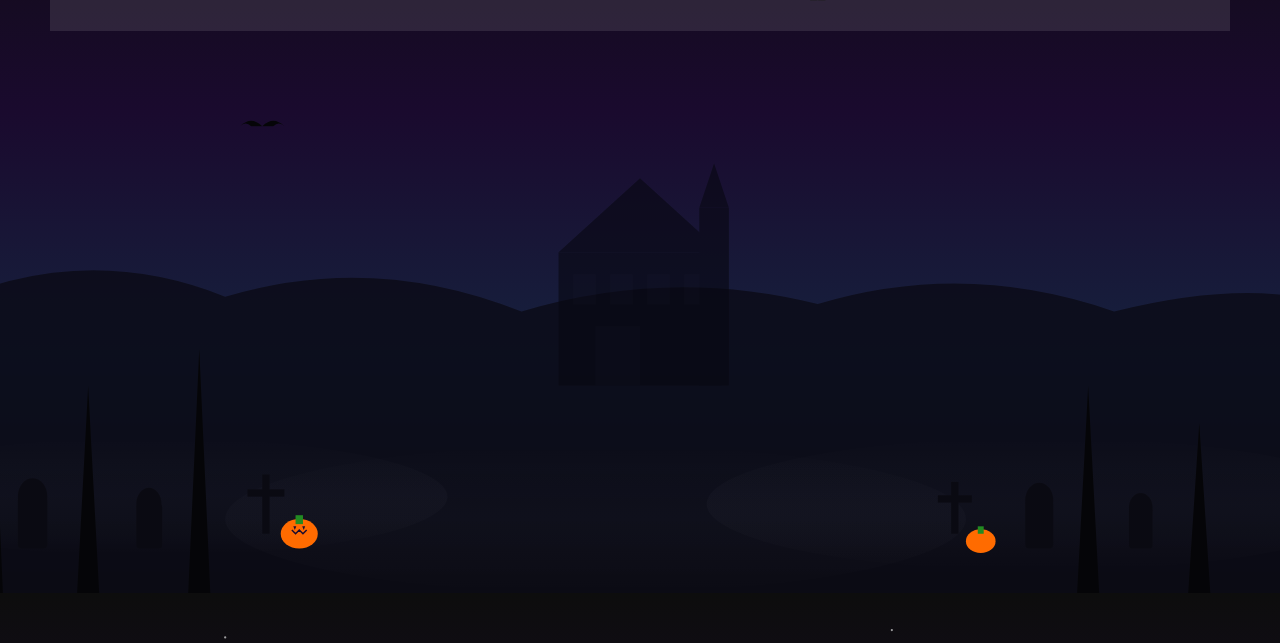
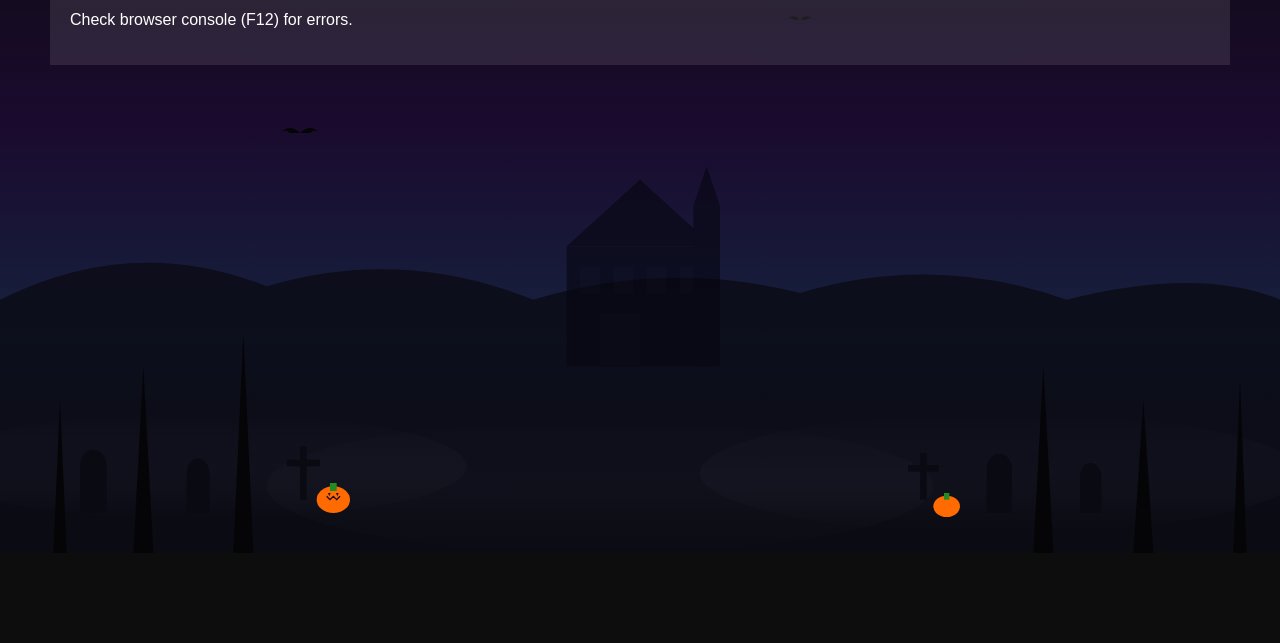
Before and after one commit to Rotimiiam/haunt-for-gold, a website: page public/test-background.html in a window 1280 px wide. Shown: the part 207-850 px from the top of the page. Drawn offline with Linux system fonts and the light colour scheme.

Commit message:
Fix canvas background to spooky theme, remove console spam, init renderer for practice mode

```diff
--- a/public/practice-mode.js
+++ b/public/practice-mode.js
@@ -597,6 +597,12 @@ class PracticeMode {
     console.log("Starting practice game");
     this.gameStarted = true;
 
+    // Ensure GameRenderer is initialized
+    if (!window.gameRenderer && typeof GameRenderer !== 'undefined') {
+      window.gameRenderer = new GameRenderer('gameCanvas');
+      console.log("GameRenderer initialized for practice mode");
+    }
+
     // Hide home screen
     const homeScreen = document.getElementById("homeScreen");
     if (homeScreen) {
--- a/public/test-background.html
+++ b/public/test-background.html
@@ -7,7 +7,16 @@
       margin: 0;
       padding: 0;
       min-height: 100vh;
-      background: #0d0d0d url('/assets/spooky-background.svg') center/cover no-repeat fixed;
+      background: #0d0d0d;
+      position: relative;
+    }
+    .bg-image {
+      position: fixed;
+      top: 0;
+      left: 0;
+      width: 100%;
+      height: 100%;
+      z-index: -1;
     }
     .test-box {
       background: rgba(255, 255, 255, 0.1);
@@ -15,14 +24,18 @@
       margin: 50px;
       color: white;
       font-family: Arial;
+      position: relative;
+      z-index: 1;
     }
   </style>
 </head>
 <body>
+  <img src="assets/spooky-background.svg" class="bg-image" alt="background" onerror="console.error('SVG failed to load')">
   <div class="test-box">
     <h1>Background Test</h1>
     <p>If you see a spooky background with moon, stars, and haunted mansion, the SVG is loading correctly.</p>
     <p>If you see just a dark background, the SVG is not loading.</p>
+    <p>Check browser console (F12) for errors.</p>
   </div>
 </body>
 </html>
```
Also changed, not shown: public/game-core.js (+13 -8 lines).
